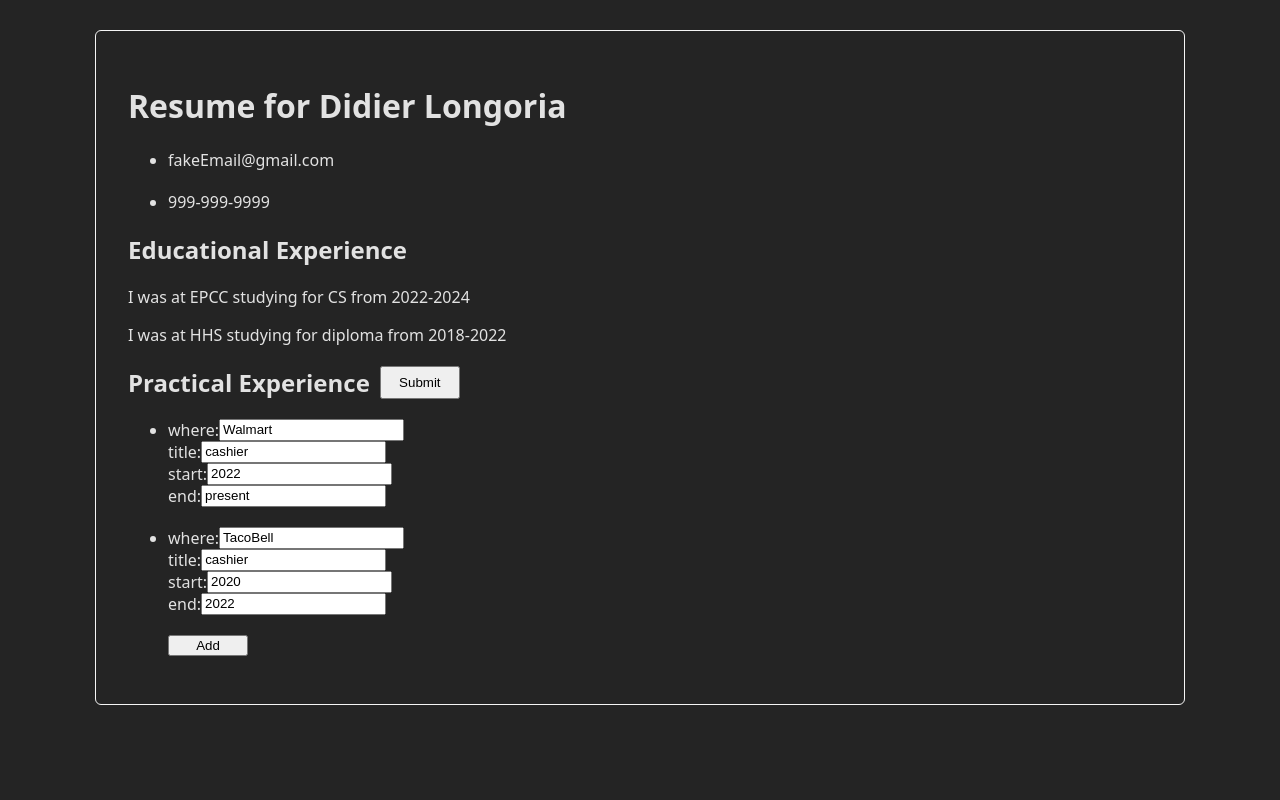
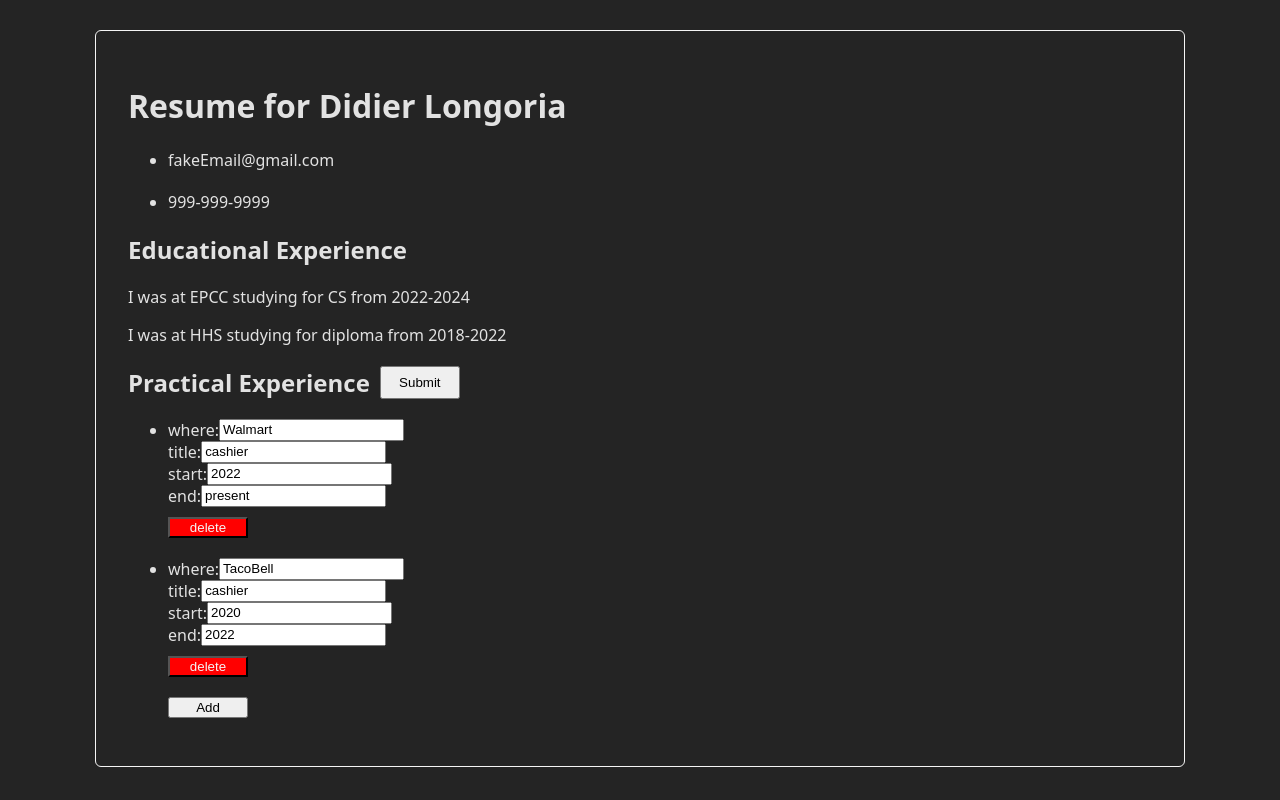
Before and after one commit to DogGotSwag/cvApplication, a React (Vite) app: page / in a window 1280 px wide. Built offline with nearby package versions, Linux system fonts and the light colour scheme.

Commit message:
add a delete button for every data object

```diff
--- a/src/App.css
+++ b/src/App.css
@@ -30,3 +30,9 @@
 label{
   display: flex;
 }
+
+.delete{
+  background-color: red;
+  color: whitesmoke;
+  margin-top: 10px
+}
--- a/src/App.jsx
+++ b/src/App.jsx
@@ -10,6 +10,7 @@
         value={text}
         onChange={(e) => handleChange(label,id,e)}
       />
+
     </label>
   );
 }
@@ -59,9 +60,10 @@
           items.map(curr => {
             return <li>
               <Input id={curr.id} label="where" text={curr.where} handleChange={handleChange}></Input>
-              <Input label="title" text={curr.title}></Input>
-              <Input label="start" text={curr.start}></Input>
-              <Input label="end" text={curr.end}></Input>
+              <Input id={curr.id} label="title" text={curr.title} handleChange={handleChange}></Input>
+              <Input id={curr.id} label="start" text={curr.start} handleChange={handleChange}></Input>
+              <Input id={curr.id} label="end" text={curr.end} handleChange={handleChange}></Input>
+              <button className='delete'>delete</button>
             </li>
           })
 
```
